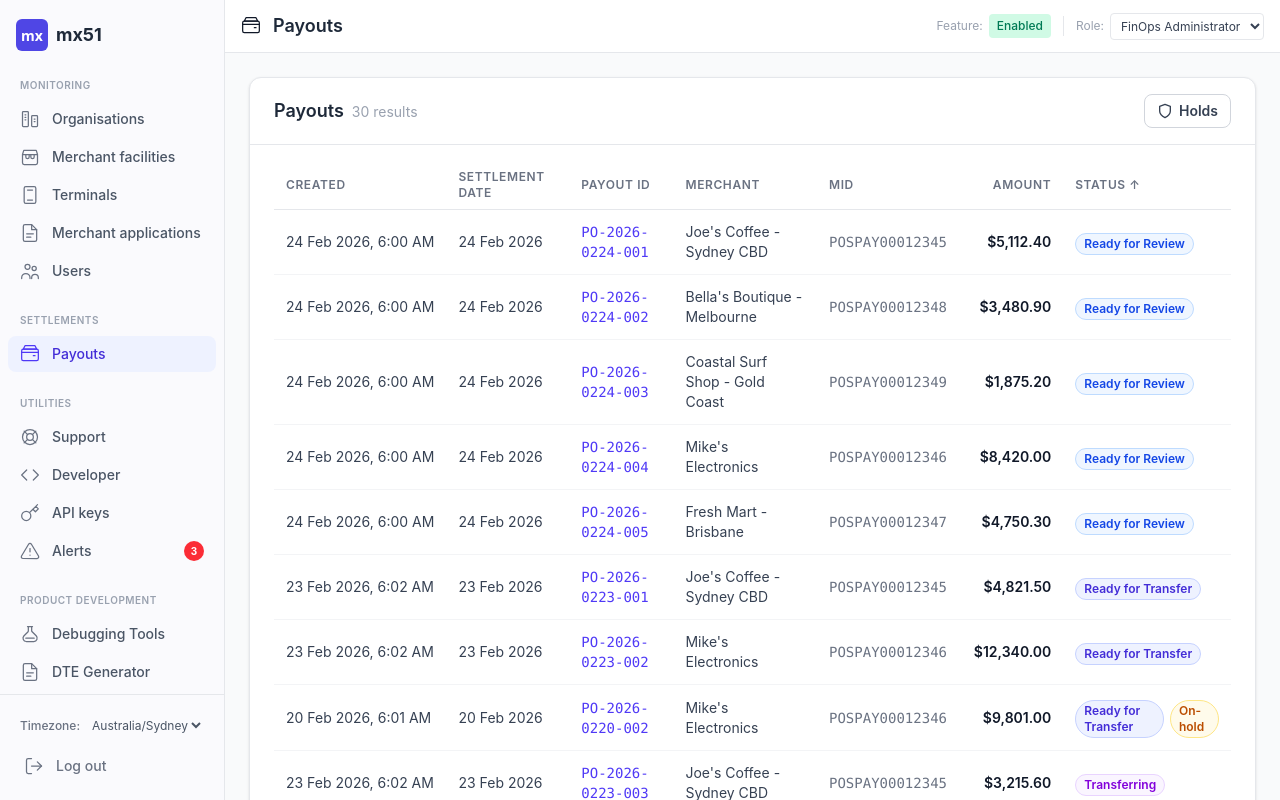
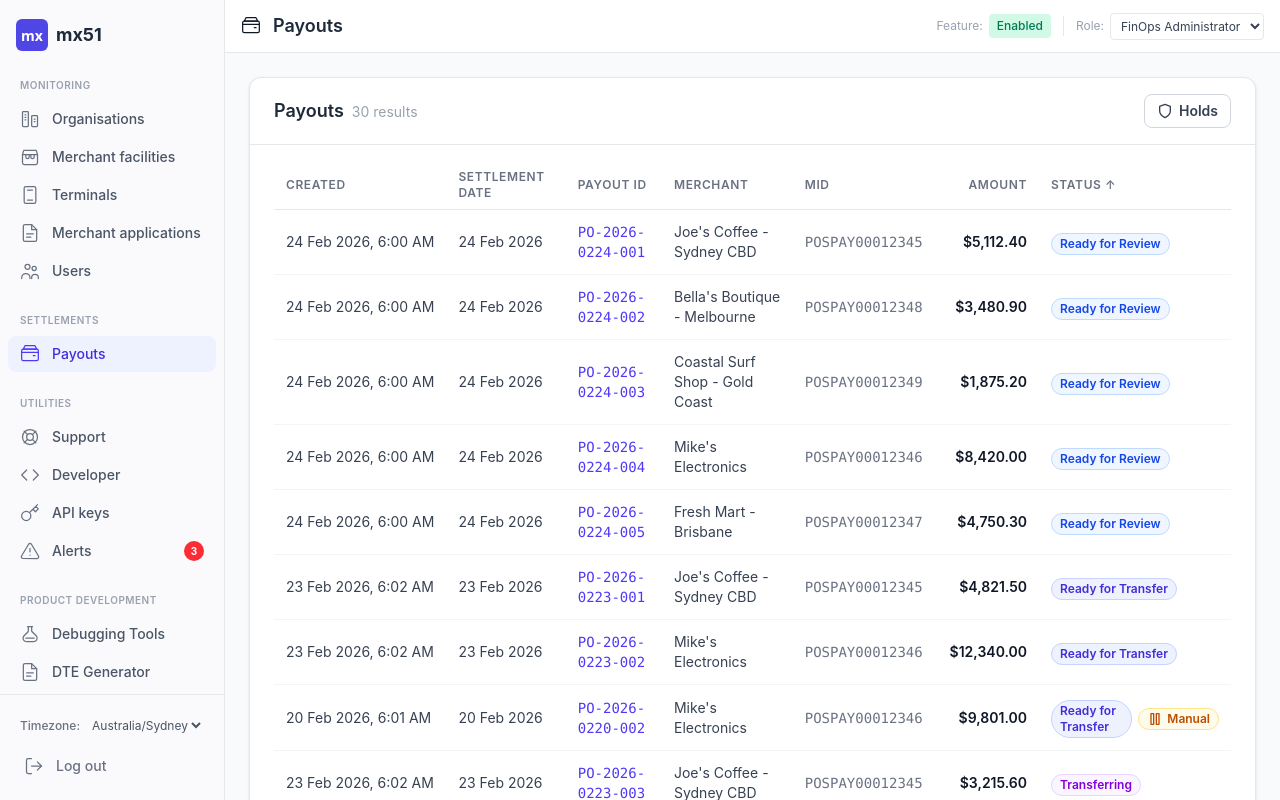
Before and after one commit to eeyern-mx51/msp-settlement-ledger, a React (Vite) app: page /#payouts in a window 1280 px wide. Built offline with nearby package versions, Linux system fonts and the light colour scheme.

Commit message:
hold badges

```diff
--- a/src/MSPDashboard.jsx
+++ b/src/MSPDashboard.jsx
@@ -467,23 +467,38 @@ function HoldsDialog({ open, onClose, level, entity, entityLabel, mid, holdRecor
 }
 
 // ─── Payout Status ───
-function PayoutStatusBadge({ status, hold, amount, holdRecords, payoutId, mid }) {
+function PayoutStatusBadge({ status, hold, amount, holdRecords, payoutId, mid, automationConfig }) {
   const cfg = { "Ready for Review": "info", "Ready for Transfer": "brand", "Transferring": "purple", "Failed": "error", "Completed": "success", "Abandoned": "neutral" };
   const numAmt = amount ? parseFloat(String(amount).replace(/[^0-9.\-]/g, "")) : null;
   const isZeroBalance = status === "Completed" && numAmt !== null && numAmt <= 0;
-  // Only show On-hold badge for statuses where holds are actionable
+  // Only show hold badges for statuses where holds are actionable
   const showHoldBadge = HOLDABLE_STATUSES.has(status);
-  let isHeld = hold;
-  if (holdRecords && payoutId && mid && showHoldBadge) {
-    const effective = getEffectiveHolds(holdRecords, payoutId, mid);
-    isHeld = effective.any;
-  } else if (!showHoldBadge) {
-    isHeld = false;
+
+  let hasManualHold = false;
+  let hasAutoHold = false;
+
+  if (showHoldBadge) {
+    // Only check progression holds (approval + begin_transfer) for badge display
+    if (holdRecords && payoutId && mid) {
+      const progHolds = holdRecords.filter(h => h.active && (h.phase === "approval" || h.phase === "begin_transfer") &&
+        (h.level === "fleet" || (h.level === "merchant" && h.entity === mid) || (h.level === "payout" && h.entity === payoutId)));
+      hasManualHold = progHolds.length > 0;
+    }
+    if (hold) hasManualHold = true;
+
+    if (automationConfig && mid) {
+      const fleetAuto = automationConfig.fleet || {};
+      const merchantAuto = automationConfig.merchants?.[mid] || {};
+      const autoProg = (fleetAuto.approval && fleetAuto.beginTransfer) || (merchantAuto.approval && merchantAuto.beginTransfer);
+      hasAutoHold = autoProg;
+    }
   }
+
   return (
     <span className="inline-flex items-center gap-1.5">
       <Badge colorScheme={cfg[status] || "neutral"} size="sm">{status}</Badge>
-      {isHeld && <Badge colorScheme="warning" size="sm">On-hold</Badge>}
+      {hasManualHold && <Badge colorScheme="warning" size="sm"><span className="inline-flex items-center gap-1"><Icons.Pause /> Manual</span></Badge>}
+      {hasAutoHold && <Badge colorScheme="warning" size="sm"><span className="inline-flex items-center gap-1"><Icons.Pause /> Auto</span></Badge>}
       {isZeroBalance && <Badge colorScheme="neutral" size="sm">Zero-balance</Badge>}
     </span>
   );
@@ -841,7 +856,7 @@ function PayoutDetailView({ payout, onBack, role, onStatusChange, holdRecords, o
 
       <Card>
         <CardHeader>
-          <div className="flex items-center gap-3"><span className="text-lg font-semibold text-gray-800">Payout {payout.id}</span><PayoutStatusBadge status={payout.status} hold={payout.hold} amount={payout.amount} holdRecords={holdRecords} payoutId={payout.id} mid={payout.mid} /></div>
+          <div className="flex items-center gap-3"><span className="text-lg font-semibold text-gray-800">Payout {payout.id}</span><PayoutStatusBadge status={payout.status} hold={payout.hold} amount={payout.amount} holdRecords={holdRecords} payoutId={payout.id} mid={payout.mid} automationConfig={automationConfig} /></div>
           <div className="flex items-center gap-2">
             {canWrite && currentActions.length > 0 && currentActions.map((a) => (<Button key={a.label} variant={a.variant} colorScheme={a.colorScheme} size="sm" leftIcon={<a.icon />} onClick={a.action}>{a.label}</Button>))}
             {!canWrite && currentActions.length > 0 && currentActions.map((a) => (<Button key={a.label} variant={a.variant} colorScheme={a.colorScheme} size="sm" leftIcon={<a.icon />} disabled>{a.label}</Button>))}
@@ -1507,7 +1522,7 @@ function FleetPayoutsPage({ role, featureEnabled, payouts, onPayoutStatusChange,
                 <td className="py-3 px-3 text-sm text-gray-700">{p.merchantName}</td>
                 <td className="py-3 px-3 text-sm font-mono text-gray-500">{p.mid}</td>
                 <td className="py-3 px-3 text-sm font-semibold text-gray-900 text-right">{p.amount}</td>
-                <td className="py-3 px-3"><PayoutStatusBadge status={p.status} hold={p.hold} amount={p.amount} holdRecords={holdRecords} payoutId={p.id} mid={p.mid} /></td>
+                <td className="py-3 px-3"><PayoutStatusBadge status={p.status} hold={p.hold} amount={p.amount} holdRecords={holdRecords} payoutId={p.id} mid={p.mid} automationConfig={automationConfig} /></td>
               </tr>
             ))}
             {filteredPayouts.length === 0 && <tr><td colSpan={7} className="py-8 text-center text-sm text-gray-400">No payouts match the selected filters.</td></tr>}
@@ -1567,7 +1582,7 @@ function MerchantPayoutsTab({ role, payouts, onPayoutStatusChange, unassignedMLE
               return <th key={h} onClick={sortable ? () => handleSort(h) : undefined} className={`py-2 px-3 text-left text-xs font-semibold text-gray-500 uppercase tracking-wider ${h === "Amount" ? "text-right" : ""} ${sortable ? "cursor-pointer hover:text-indigo-600 select-none" : ""}`}>{h}{sortCol === h ? (sortDir === "asc" ? " ↑" : " ↓") : ""}</th>;
             })}
           </tr></thead><tbody>
-            {paginatedPayouts.map((p) => (<tr key={p.id} onClick={() => setSelectedPayout(p)} className="border-b border-gray-100 hover:bg-gray-50 cursor-pointer transition-colors"><td className="py-3 px-3 text-sm text-gray-700 whitespace-nowrap">{p.createdAt || p.date}</td><td className="py-3 px-3 text-sm text-gray-700">{p.settlementDate || p.date}</td><td className="py-3 px-3 text-sm font-mono text-indigo-600 font-medium">{p.id}</td><td className="py-3 px-3 text-sm font-semibold text-gray-900 text-right">{p.amount}</td><td className="py-3 px-3"><PayoutStatusBadge status={p.status} hold={p.hold} amount={p.amount} holdRecords={holdRecords} payoutId={p.id} mid={p.mid} /></td></tr>))}
+            {paginatedPayouts.map((p) => (<tr key={p.id} onClick={() => setSelectedPayout(p)} className="border-b border-gray-100 hover:bg-gray-50 cursor-pointer transition-colors"><td className="py-3 px-3 text-sm text-gray-700 whitespace-nowrap">{p.createdAt || p.date}</td><td className="py-3 px-3 text-sm text-gray-700">{p.settlementDate || p.date}</td><td className="py-3 px-3 text-sm font-mono text-indigo-600 font-medium">{p.id}</td><td className="py-3 px-3 text-sm font-semibold text-gray-900 text-right">{p.amount}</td><td className="py-3 px-3"><PayoutStatusBadge status={p.status} hold={p.hold} amount={p.amount} holdRecords={holdRecords} payoutId={p.id} mid={p.mid} automationConfig={automationConfig} /></td></tr>))}
             {paginatedPayouts.length === 0 && <tr><td colSpan={5} className="py-8 text-center text-sm text-gray-400">No payouts match the selected filters.</td></tr>}
           </tbody></table></div>
           {/* Pagination */}
```
